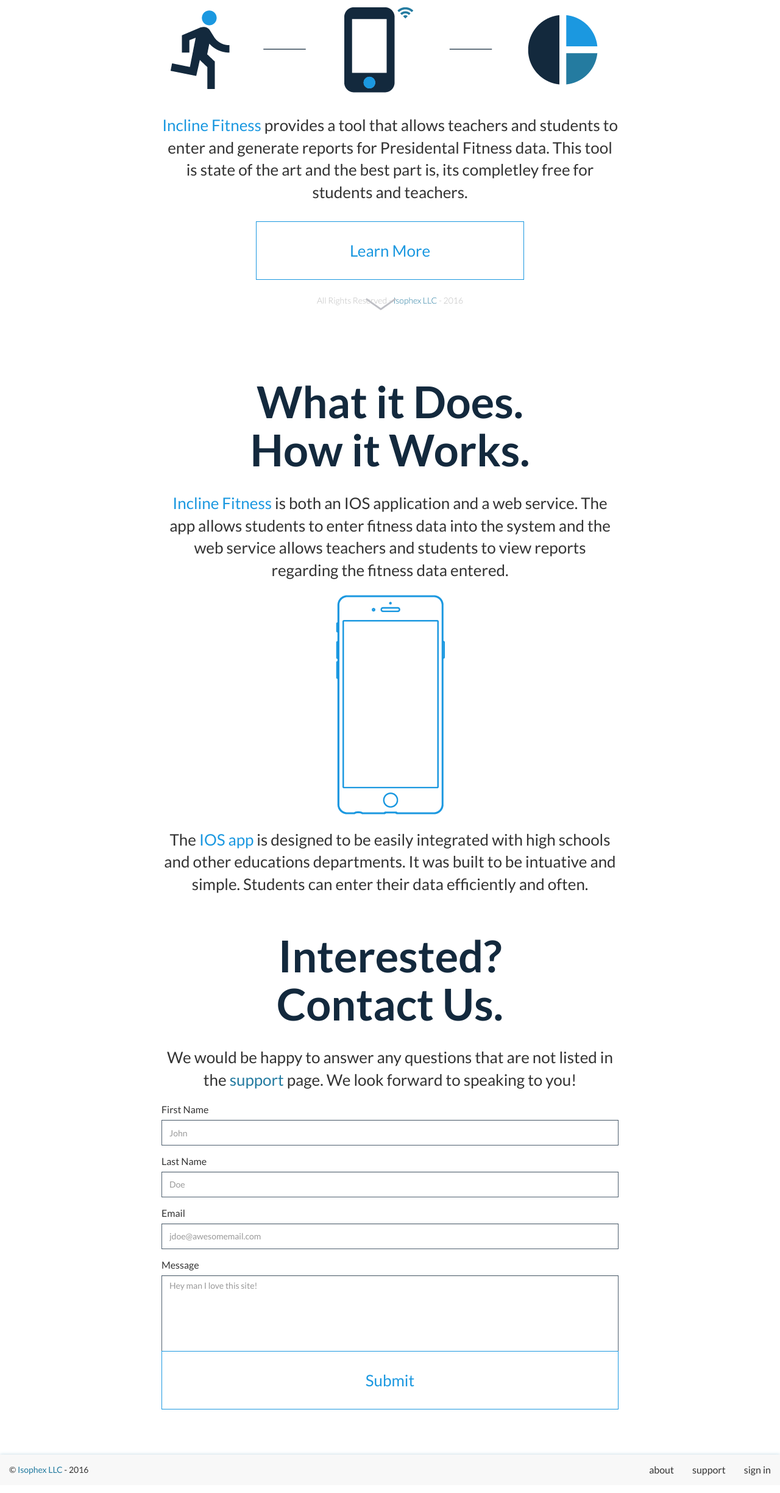
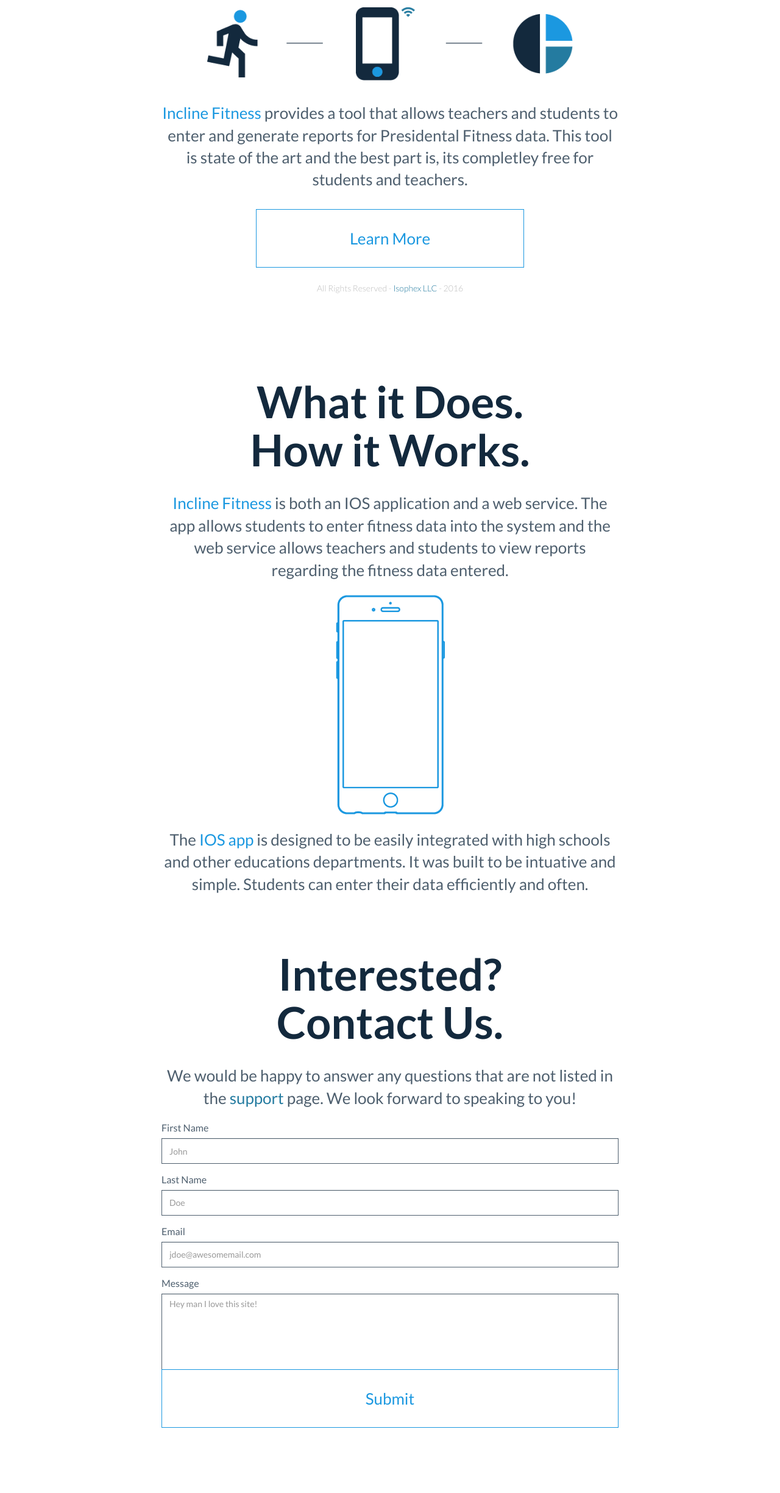
Before and after one commit to InclineApp/Web-App, a plain HTML site: page testing/test2.html in a window 1280 px wide. Shown: the part 271-2720 px from the top of the page at 61% size. Drawn offline with nearby package versions, Linux system fonts and the light colour scheme.

Commit message:
Updated the pages

```diff
--- a/testing/test2.css
+++ b/testing/test2.css
@@ -23,11 +23,12 @@
 	font-family: 'Lato', sans-serif;
 	font-size: 16px;
 	font-weight: 400;
+	color: #4E5F6E;
 	/*position: relative;*/
 }
 
 section {
-	padding-bottom: 20px;
+	/*padding-bottom: 20px;*/
 }
 
 h1 {
@@ -65,6 +66,10 @@
 label {
 	float: left;
 	font-weight: 400;
+}
+
+ {
+	max-width: 80%;
 }
 
 /*------------------------------------------ end global element styles*/
@@ -121,6 +126,13 @@
 
 /*------------------------------------------ body styles*/
 
+/*.smaller-img {
+	max-width: 80%;
+}*/
+
+.img-responsive {
+	max-width: 80%;
+}
 
 .sticky-lower {
 	display: none;
@@ -143,7 +155,8 @@
 }
 
 #diagram{
-	margin: 15px;
+	margin-top: 15px;
+	margin-bottom: 15px;
 	padding-bottom: 20px;
 }
 
@@ -213,8 +226,12 @@
 }
 
 #contact {
-	padding-bottom: 50px;
+	padding-bottom: 20px;
 }
+
+/*.textarea:focus {
+	border-color: green;
+}*/
 
 /*------------------------------------------ end body styles*/
 
@@ -239,6 +256,10 @@
 	padding-bottom: 15px;
 	margin-bottom: 0px;
 }
+
+/*#navbar a {
+	font-size: 12px;
+}*/
 
 /*------------------------------------------ end footer styles*/
 
@@ -267,14 +288,34 @@
 
 }
 */
+
+@media only screen and (max-height : 820px) {
+
+	#arrow {
+		display: none;
+	}
+
+}
+
+
 /* Small Devices, Tablets */
 @media only screen and (min-width : 768px) {
 
 	#intro {
-		padding-bottom: 20px;
+		/*padding-bottom: 20px;*/
 		position: relative;
 		min-height: 100vh;
 		text-align: center;
+	}
+
+	#middle {
+		padding-bottom: 50px;
+
+	}
+
+	#contact, #future {
+		padding-bottom: 100px;
+
 	}
 
 /*	#middle {
--- a/testing/test2.html
+++ b/testing/test2.html
@@ -52,14 +52,15 @@
 							<div class="text-center">
 								<h1>What We Do. <br> Simply Put.</h1>
 							</div>
-							<div id="diagram" class="center-block">
-								<img class="img-responsive" src="../images/diagram.png" alt="diagram">
+							<div id="diagram">
+								<img class="img-responsive center-block" src="../images/diagram.png" alt="diagram">
 							</div>
 							<p class="lead text-center"><a class="blue-text">Incline Fitness</a> provides a tool that allows teachers and students to enter and generate reports for Presidental Fitness data. This tool is state of the art and the best part is, its completley free for students and teachers.</p>
 							<div class="cta-btn text-center">
-								<button type="button" class="btn">
-								Learn More
-								</button>
+								<a href="#">
+									<button type="button" class="btn">Learn More</button>
+								</a>
+
 							</div>
 							<p class="small text-center text-muted">All Rights Reserved - <a class="link-color" href="#">Isophex LLC</a> - 2016</p>
 						</div>
@@ -134,9 +135,7 @@
 						</div>
 						<div id="navbar" class="text-center">
 							<ul class="nav navbar-nav navbar-right">
-								<li><a href="abouttest.html">about</a></li>
-								<li><a href="#">support</a></li>
-								<li><a href="#">sign in</a></li>
+								<li><a href="#" class="small text-muted">Site made by: Jake Schroeder</a></li>
 							</ul>
 							</div><!--/.nav-collapse -->
 						</div>
```
Also changed, not shown: testing/abouttest.html (+16 -12 lines).
